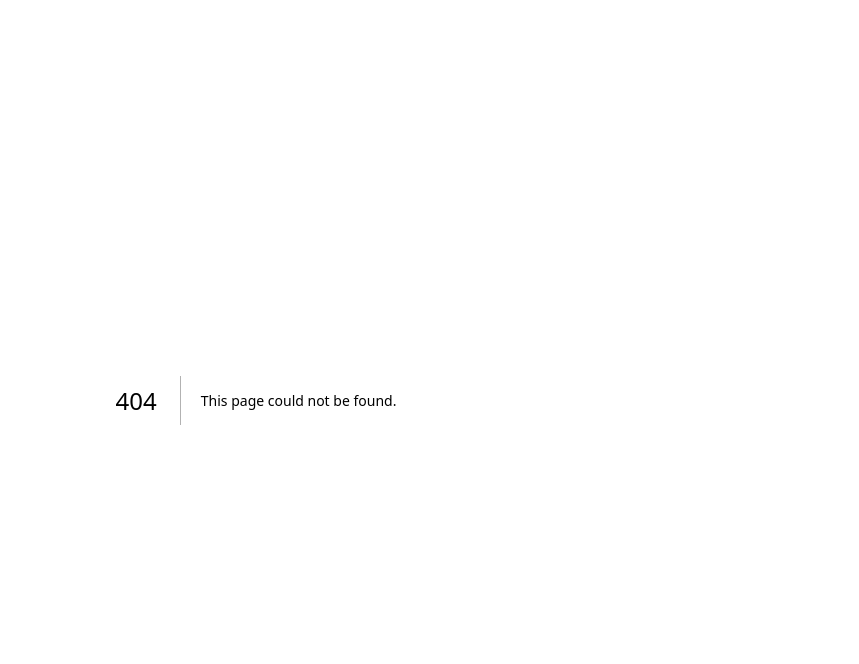
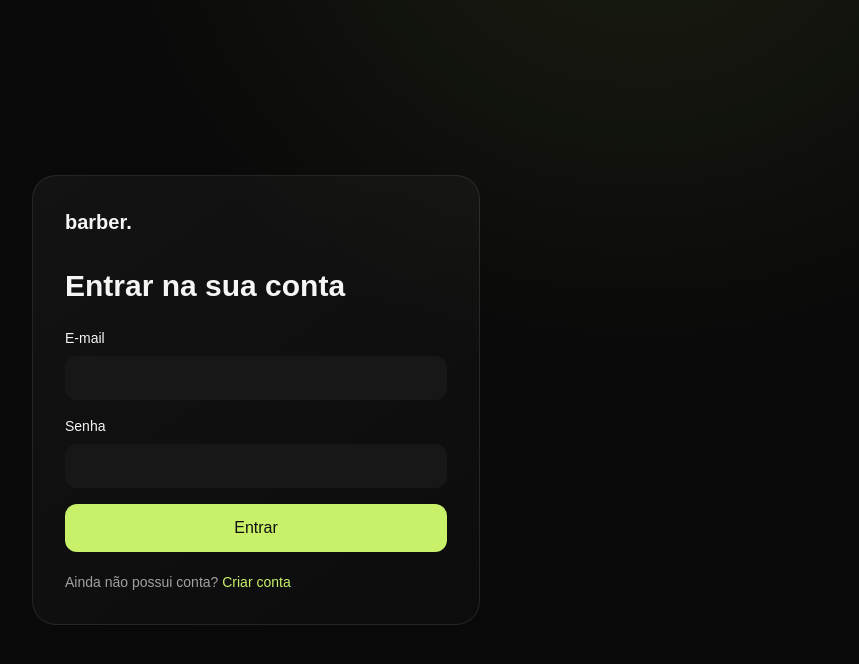
Before and after one commit to allancorreaz/fsw-barber, a Next.js app: page /login in a window 1280 px wide. Before the commit this address had no page. Shown: the top 664 px of the page, without its empty margins (384-1243 px from the left). Built offline with nearby package versions, Linux system fonts and the light colour scheme.

Commit message:
feat: add login page

```diff
--- /dev/null
+++ b/app/login/page.tsx
@@ -0,0 +1,4 @@
+import Link from "next/link";
+export default function LoginPage() {
+  return <main className="grid min-h-screen place-items-center px-5"><section className="surface w-full max-w-md rounded-3xl p-8"><Link href="/" className="text-xl font-black">barber.</Link><h1 className="mt-8 text-3xl font-black">Entrar na sua conta</h1><form action="/api/auth/login" method="post" className="mt-6 space-y-4"><label className="block text-sm">E-mail<input name="email" type="email" required autoComplete="email" className="mt-2 w-full rounded-xl bg-[#171717] p-3"/></label><label className="block text-sm">Senha<input name="password" type="password" required autoComplete="current-password" className="mt-2 w-full rounded-xl bg-[#171717] p-3"/></label><button className="accent-button w-full rounded-xl p-3 font-bold">Entrar</button></form><p className="mt-5 text-sm text-neutral-400">Ainda não possui conta? <Link href="/register" className="text-[#c8f169]">Criar conta</Link></p></section></main>;
+}
```
